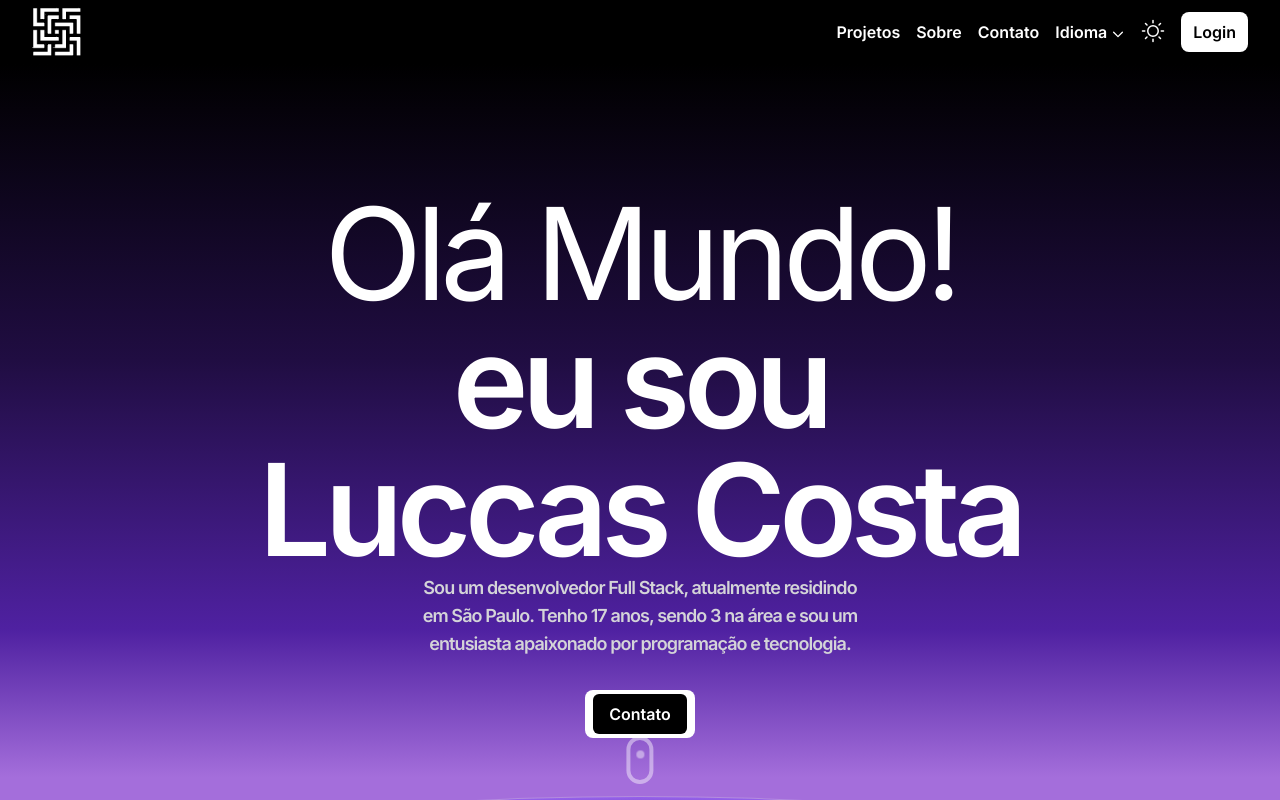
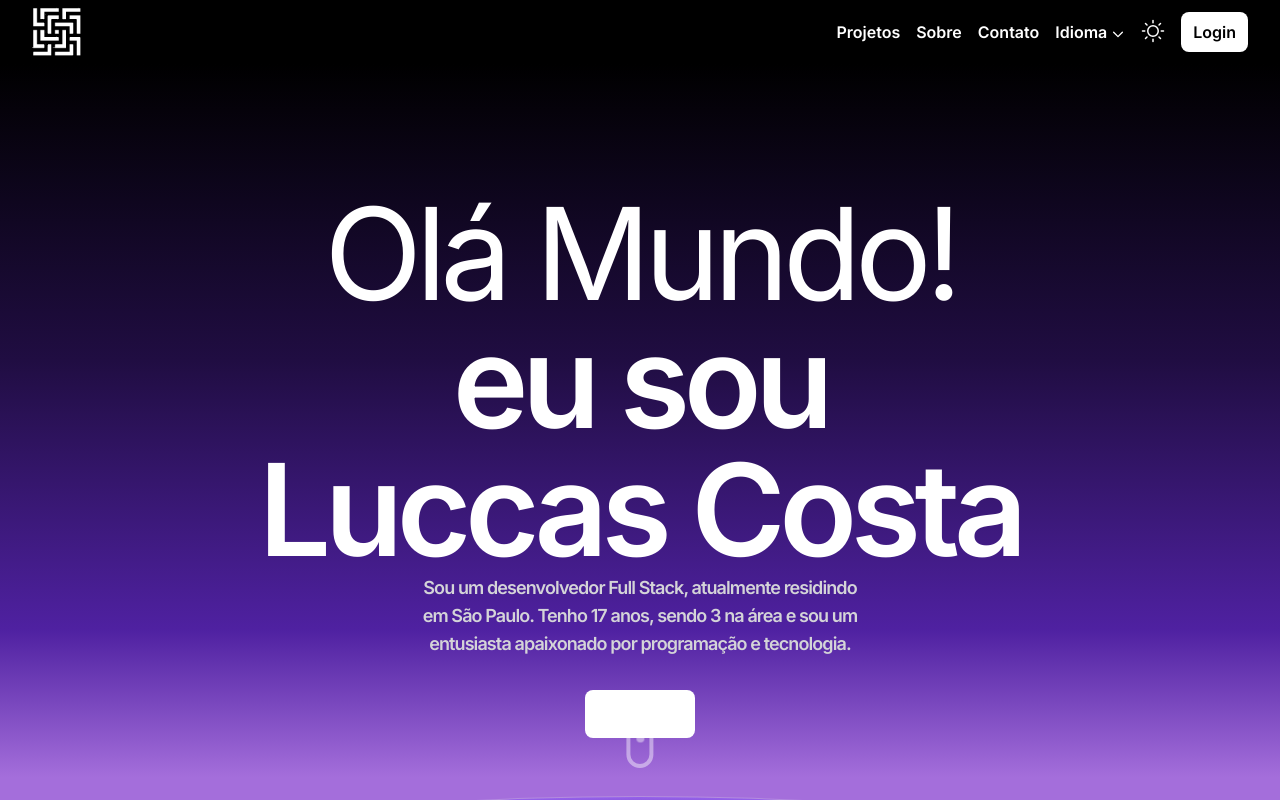
Before and after one commit to Luccas-costa/Portifolio, a Next.js app: page / in a window 1280 px wide. Built offline with nearby package versions, Linux system fonts and the light colour scheme.

Commit message:
mexendo indicascrol

```diff
--- a/src/components/Hero.tsx
+++ b/src/components/Hero.tsx
@@ -7,7 +7,7 @@ import AnimatedModalDemo from "./ui/ModalAc";
 export default function Hero() {
   return (
     <div
-      className={`bg-black text-white ${styles.degrade} screen1:pt-[150px] screen1:pb-[140px] screen2:pt-[110px] screen2:pb-[180px] screen3:pt-[110px] screen3:pb-[180px] screen4:pt-[110px] screen4:pb-[180px] screen5:pt-[110px] screen5:pb-[180px]  screen8:pt-[110px] screen8:pb-[180px] screen9:pt-[170px] screen9:pb-[240px] screen10:pt-[190px] screen10:pb-[260px] screen11:pt-[190px] screen11:pb-[260px] screen12:pt-[212px] screen12:pb-[282px] screen13:pt-[220px] screen13:pb-[290px] screen14:pt-[220px] screen14:pb-[290px] flex flex-col relative overflow-clip`}
+      className={`bg-black text-white ${styles.degrade} screen1:pt-[150px] screen1:pb-[140px] screen2:pt-[110px] screen2:pb-[180px] screen3:pt-[110px] screen3:pb-[180px] screen4:pt-[110px] screen4:pb-[180px] screen5:pt-[110px] screen5:pb-[180px]  screen8:pt-[110px] screen8:pb-[180px] screen9:pt-[170px] screen9:pb-[240px] screen10:pt-[190px] screen10:pb-[260px] screen11:pt-[190px] screen11:pb-[240px] screen12:pt-[192px] screen12:pb-[262px] screen13:pt-[200px] screen13:pb-[270px] screen14:pt-[200px] screen14:pb-[290px] flex flex-col relative overflow-clip`}
       //pt-[150px] screen2:pb-[330px] screen3:pt-[80px] screen1:pb-[345px] pb-[260px] screen12:pb-[220px] screen11:pb-[170px]
     >
       <div
@@ -66,7 +66,7 @@ export default function Hero() {
       ></div>
 
       <div
-        className='absolute top-[80vh] left-1/2 -translate-x-1/2'
+        className='absolute top-[78vh] left-1/2 -translate-x-1/2'
         style={{ zIndex: 1 }}
       >
         <BotaoIndicaScroll />
--- a/src/components/ui/ModalAc.tsx
+++ b/src/components/ui/ModalAc.tsx
@@ -23,7 +23,7 @@ export default function AnimatedModalDemo() {
   return (
     <div className='flex items-center justify-center'>
       <Modal>
-        <ModalTrigger className='bg-black dark:bg-white dark:text-black text-white flex justify-center group/modal-btn'>
+        <ModalTrigger className='bg-white dark:bg-white dark:text-black text-white flex justify-center group/modal-btn'>
           Contato
         </ModalTrigger>
         <ModalBody>
```
